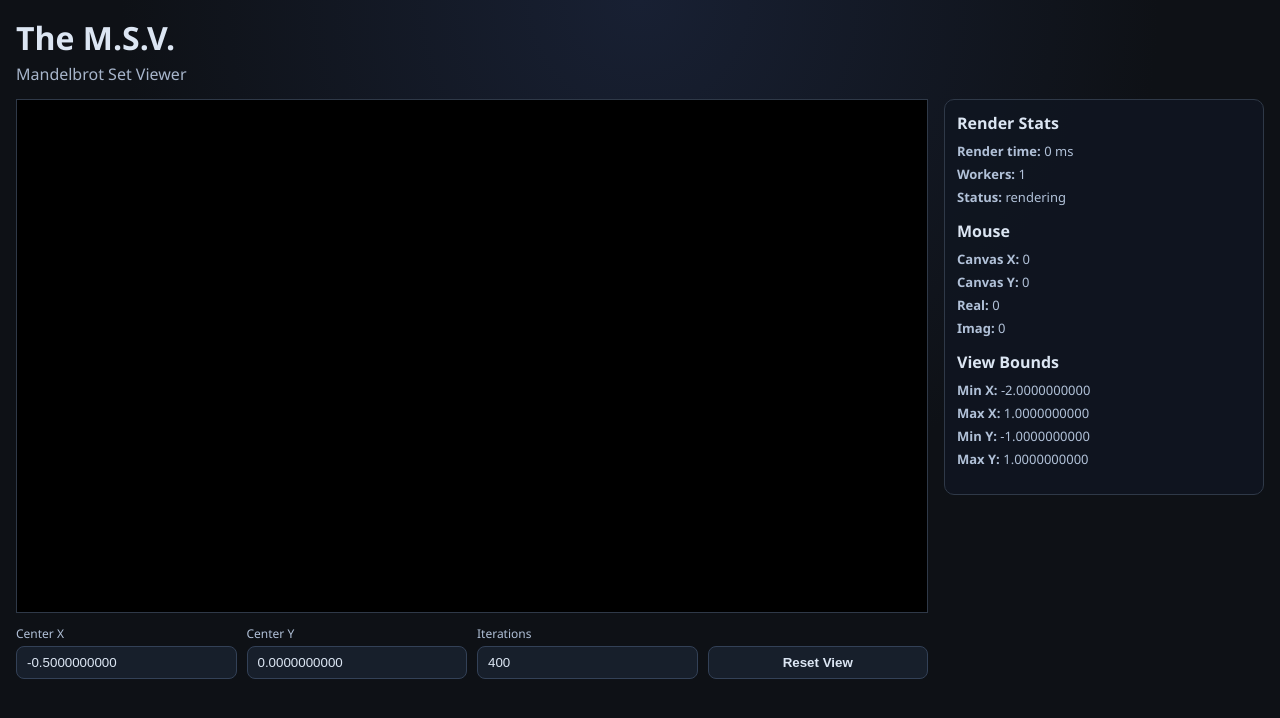
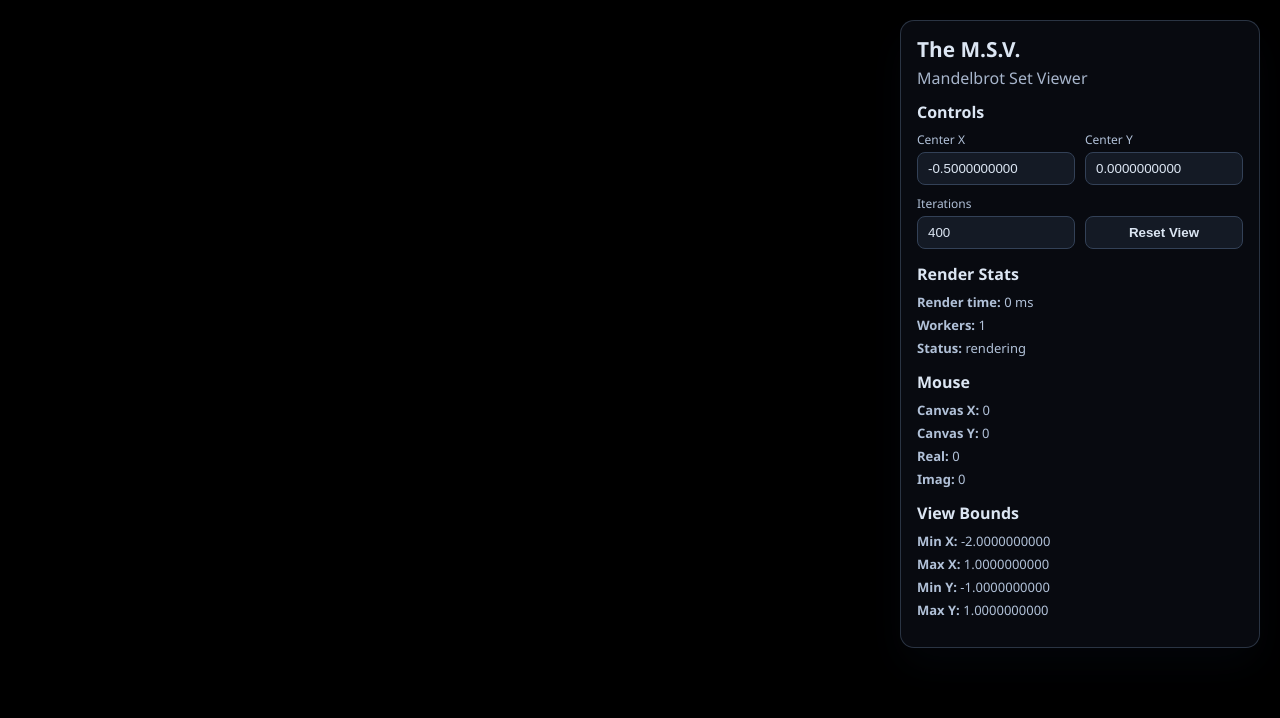
Before and after one commit to Gustas2077/The-M.S.V., a website built with Vite: page index.html in a window 1280 px wide. Built offline with nearby package versions, Linux system fonts and the light colour scheme.

Commit message:
Make canvas fullscreen with translucent top-right UI

```diff
--- a/index.html
+++ b/index.html
@@ -10,14 +10,18 @@
 	</head>
 	<body>
 		<main class="app-shell">
-			<header class="topbar">
-				<h1>The M.S.V.</h1>
-				<p>Mandelbrot Set Viewer</p>
-			</header>
+			<section class="viewer">
+				<canvas id="canvas" data-canvas></canvas>
+			</section>
 
-			<section class="layout">
-				<section class="viewer">
-					<canvas id="canvas" width="1024" height="576" data-canvas></canvas>
+			<aside class="panel">
+				<header class="panel-header">
+					<h1>The M.S.V.</h1>
+					<p>Mandelbrot Set Viewer</p>
+				</header>
+
+				<div class="panel-section">
+					<h2>Controls</h2>
 					<div class="controls">
 						<label>
 							<span>Center X</span>
@@ -33,16 +37,18 @@
 						</label>
 						<button type="button" data-reset-button>Reset View</button>
 					</div>
-				</section>
+				</div>
 
-				<aside class="panel">
+				<div class="panel-section">
 					<h2>Render Stats</h2>
 					<ul>
 						<li><strong>Render time:</strong> <span data-render-ms>0</span> ms</li>
 						<li><strong>Workers:</strong> <span data-worker-count>0</span></li>
 						<li><strong>Status:</strong> <span data-render-status>idle</span></li>
 					</ul>
+				</div>
 
+				<div class="panel-section">
 					<h2>Mouse</h2>
 					<ul>
 						<li><strong>Canvas X:</strong> <span data-canvas-x>0</span></li>
@@ -50,7 +56,9 @@
 						<li><strong>Real:</strong> <span data-real-x>0</span></li>
 						<li><strong>Imag:</strong> <span data-imag-y>0</span></li>
 					</ul>
+				</div>
 
+				<div class="panel-section">
 					<h2>View Bounds</h2>
 					<ul>
 						<li><strong>Min X:</strong> <span data-min-x>-2</span></li>
@@ -58,8 +66,8 @@
 						<li><strong>Min Y:</strong> <span data-min-y>-1</span></li>
 						<li><strong>Max Y:</strong> <span data-max-y>1</span></li>
 					</ul>
-				</aside>
-			</section>
+				</div>
+			</aside>
 		</main>
 	</body>
 </html>
--- a/src/main.ts
+++ b/src/main.ts
@@ -61,6 +61,12 @@ let dragStartPoint = { x: 0, y: 0 };
 let dragCurrentPoint = { x: 0, y: 0 };
 let dragStartView: ViewBounds = { ...DEFAULT_VIEW };
 let dragPreviewCanvas: HTMLCanvasElement | null = null;
+
+function resizeCanvasToWindow() {
+	const dpr = window.devicePixelRatio || 1;
+	canvas.width = Math.max(1, Math.floor(window.innerWidth * dpr));
+	canvas.height = Math.max(1, Math.floor(window.innerHeight * dpr));
+}
 
 const workerCount = Math.max(1, Math.min(8, (navigator.hardwareConcurrency || 4) - 1 || 1));
 workerCountEl.textContent = String(workerCount);
@@ -357,4 +363,10 @@ window.addEventListener("beforeunload", () => {
 	workers.forEach(worker => worker.terminate());
 });
 
+window.addEventListener("resize", () => {
+	resizeCanvasToWindow();
+	renderMandelbrot();
+});
+
+resizeCanvasToWindow();
 renderMandelbrot();
--- a/src/style.css
+++ b/src/style.css
@@ -12,7 +12,9 @@ html,
 body {
 	margin: 0;
 	padding: 0;
-	min-height: 100%;
+	width: 100%;
+	height: 100%;
+	overflow: hidden;
 }
 
 body {
@@ -20,83 +22,51 @@ body {
 }
 
 .app-shell {
-	max-width: 1400px;
-	margin: 0 auto;
-	padding: 16px;
-}
-
-.topbar h1 {
-	margin: 0;
-	font-size: 2rem;
-}
-
-.topbar p {
-	margin: 4px 0 14px;
-	color: #a7b5cb;
-}
-
-.layout {
-	display: grid;
-	grid-template-columns: minmax(360px, 1fr) 320px;
-	gap: 16px;
-	align-items: start;
+	position: relative;
+	width: 100%;
+	height: 100%;
 }
 
 .viewer {
-	display: grid;
-	gap: 12px;
+	position: absolute;
+	inset: 0;
 }
 
 canvas {
 	width: 100%;
-	height: auto;
+	height: 100%;
 	display: block;
 	background: #000;
-	border: 1px solid #2f3948;
 	cursor: crosshair;
 }
 
-.controls {
-	display: grid;
-	grid-template-columns: repeat(4, minmax(120px, 1fr));
-	gap: 10px;
+.panel {
+	position: absolute;
+	top: 20px;
+	right: 20px;
+	width: min(360px, 90vw);
+	max-height: calc(100vh - 40px);
+	overflow: auto;
+	background: rgba(12, 16, 24, 0.68);
+	border: 1px solid rgba(84, 102, 130, 0.45);
+	border-radius: 14px;
+	padding: 14px 16px;
+	box-shadow: 0 18px 40px rgba(5, 10, 18, 0.5);
+	backdrop-filter: blur(14px);
 }
 
-.controls label {
-	display: grid;
-	gap: 4px;
+.panel-header h1 {
+	margin: 0;
+	font-size: 1.3rem;
 }
 
-.controls span {
-	font-size: 12px;
-	color: #b1c1d8;
+.panel-header p {
+	margin: 4px 0 12px;
+	color: #a7b5cb;
 }
 
-.controls input,
-.controls button {
-	width: 100%;
-	padding: 8px 10px;
-	border-radius: 8px;
-	border: 1px solid #334157;
-	background: #171f2b;
-	color: #dce6f3;
-}
-
-.controls button {
-	align-self: end;
-	cursor: pointer;
-	font-weight: 600;
-}
-
-.controls button:hover {
-	background: #1f2a39;
-}
-
-.panel {
-	background: rgba(16, 22, 33, 0.9);
-	border: 1px solid #2f3948;
-	border-radius: 10px;
-	padding: 12px;
+.panel-section {
+	margin-bottom: 14px;
 }
 
 .panel h2 {
@@ -117,12 +87,48 @@ canvas {
 	color: #b1c1d8;
 }
 
-@media (max-width: 1080px) {
-	.layout {
-		grid-template-columns: 1fr;
-	}
+.controls {
+	display: grid;
+	grid-template-columns: repeat(2, minmax(120px, 1fr));
+	gap: 10px;
+}
 
-	.controls {
-		grid-template-columns: repeat(2, minmax(120px, 1fr));
+.controls label {
+	display: grid;
+	gap: 4px;
+}
+
+.controls span {
+	font-size: 12px;
+	color: #b1c1d8;
+}
+
+.controls input,
+.controls button {
+	width: 100%;
+	padding: 8px 10px;
+	border-radius: 8px;
+	border: 1px solid #334157;
+	background: rgba(23, 31, 43, 0.8);
+	color: #dce6f3;
+}
+
+.controls button {
+	align-self: end;
+	cursor: pointer;
+	font-weight: 600;
+}
+
+.controls button:hover {
+	background: rgba(31, 42, 57, 0.9);
+}
+
+@media (max-width: 720px) {
+	.panel {
+		top: 12px;
+		right: 12px;
+		left: 12px;
+		width: auto;
+		max-height: calc(100vh - 24px);
 	}
 }
```
